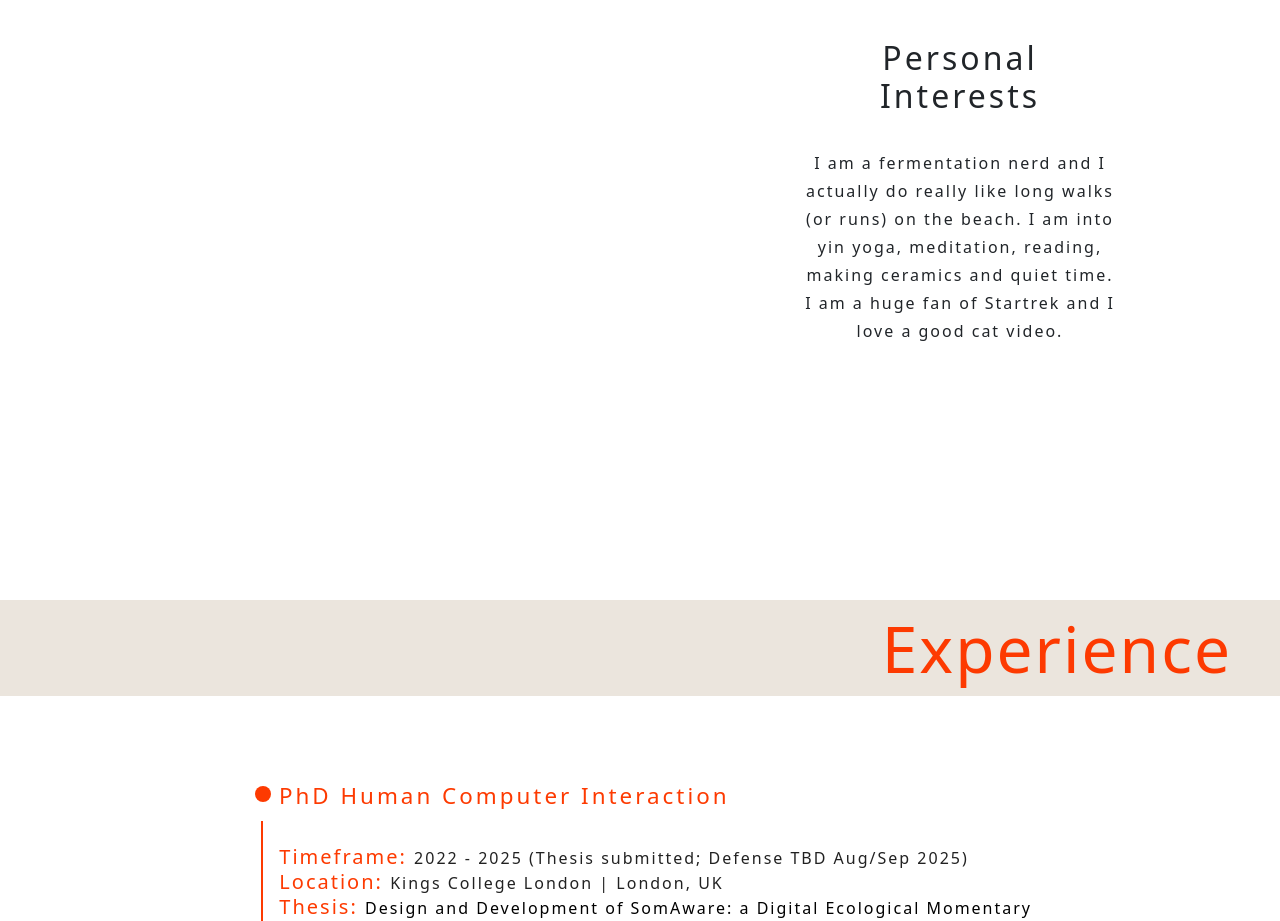
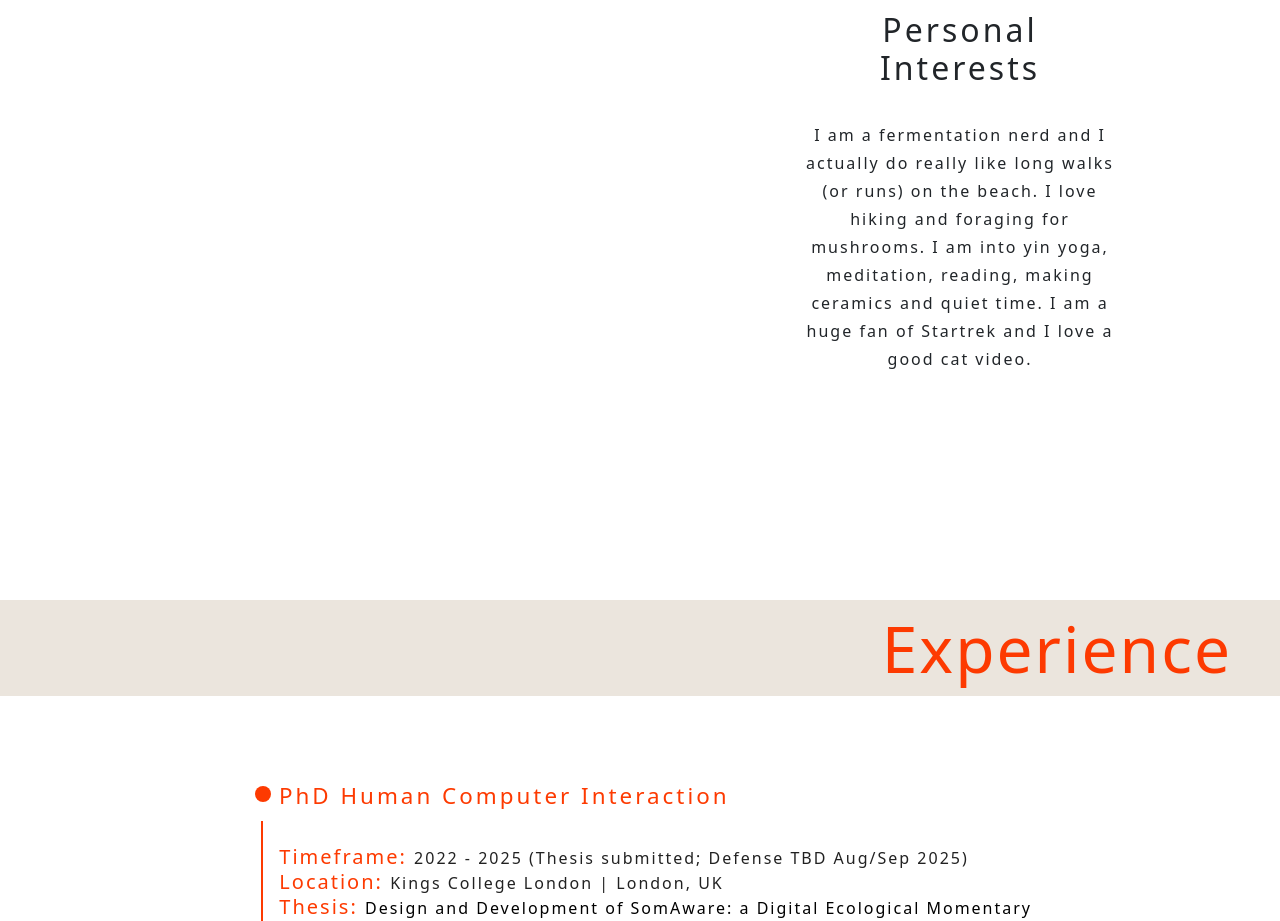
Before and after one commit to phoenixfire07/my-app, a React (Create React App) app: page / in a window 1280 px wide. Shown: the part 2600-3521 px from the top of the page. Built offline with nearby package versions, Linux system fonts and the light colour scheme.

Commit message:
Update about.js

```diff
--- a/src/data/about.js
+++ b/src/data/about.js
@@ -9,6 +9,6 @@ export const aboutData = [
   },
   {
     "title":"Personal Interests",
-    "blurb":"I am a fermentation nerd and I actually do really like long walks (or runs) on the beach. I am into yin yoga, meditation, reading, making ceramics and quiet time. I am a huge fan of Startrek and I love a good cat video."
+    "blurb":"I am a fermentation nerd and I actually do really like long walks (or runs) on the beach. I love hiking and foraging for mushrooms. I am into yin yoga, meditation, reading, making ceramics and quiet time. I am a huge fan of Startrek and I love a good cat video."
   },
 ];
```
